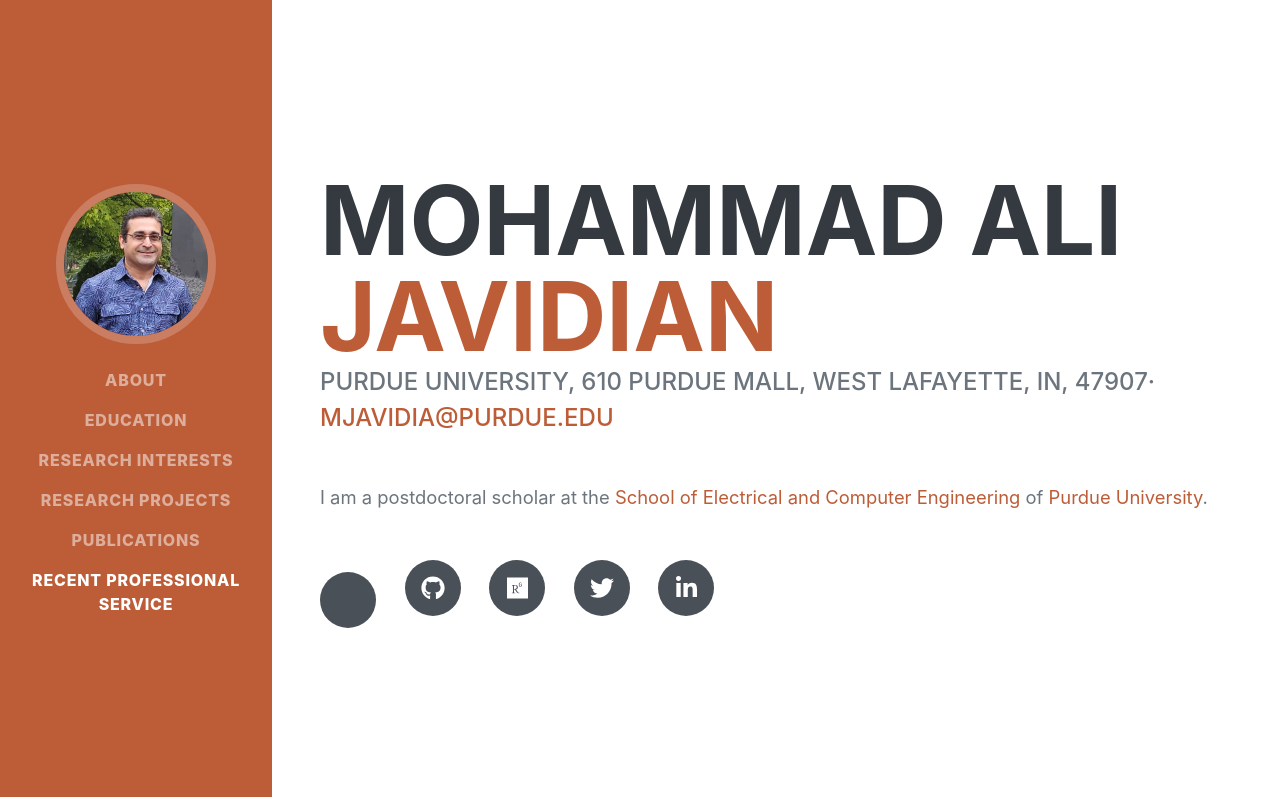
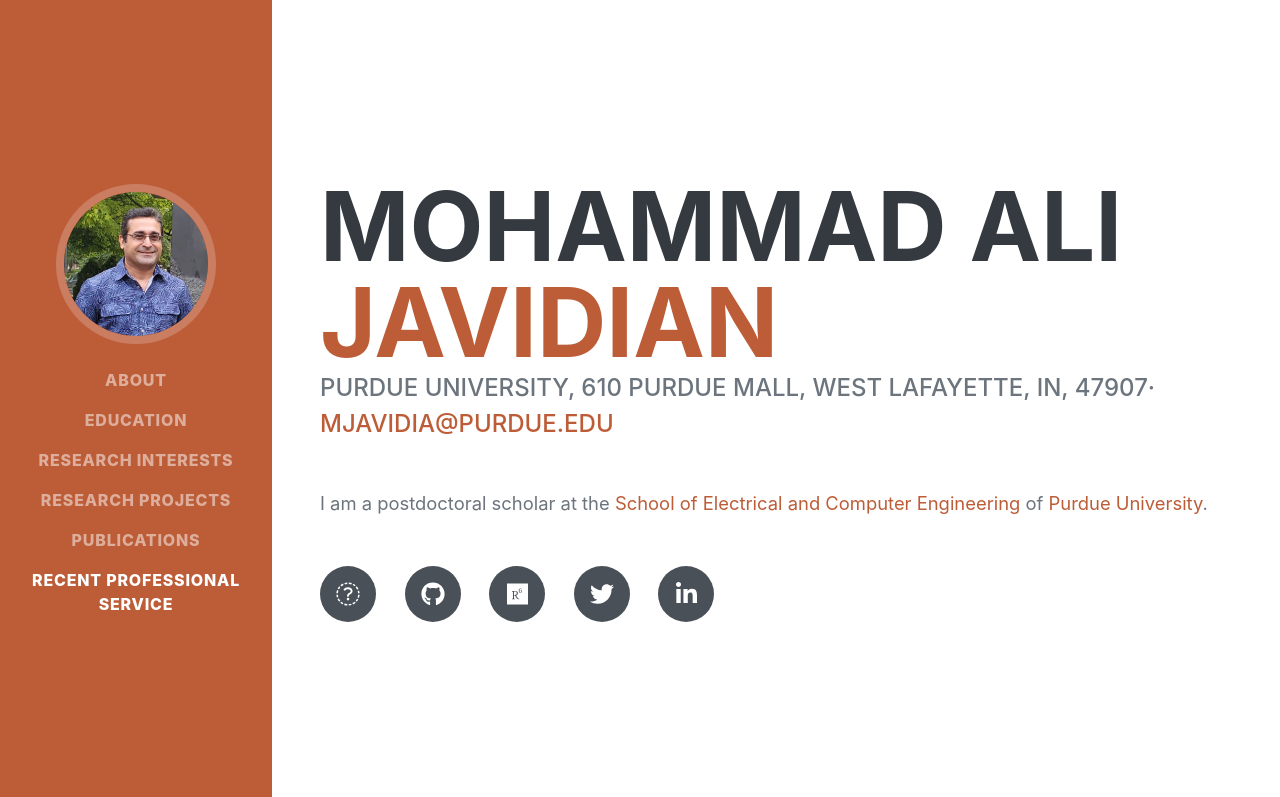
Before and after one commit to majavid/majavid.github.io, a plain HTML site: page index.html in a window 1280 px wide. Shown: the top 797 px of the page. Drawn offline with nearby package versions, Linux system fonts and the light colour scheme; a web font is replaced by a local one.

Commit message:
Update index.html

```diff
--- a/index.html
+++ b/index.html
@@ -5,7 +5,7 @@
         <meta name="viewport" content="width=device-width, initial-scale=1, shrink-to-fit=no" />
         <meta name="description" content="" />
         <meta name="author" content="" />
-        <title>Resume - Start Bootstrap Theme</title>
+        <title>Mohammad Ali Javidian</title>
         <link rel="icon" type="image/x-icon" href="assets/img/favicon.ico" />
         <!-- Font Awesome icons (free version)-->
         <script src="https://use.fontawesome.com/releases/v5.15.1/js/all.js" crossorigin="anonymous"></script>
@@ -49,7 +49,7 @@
                     </div>
                     <p class="lead mb-5">I am a postdoctoral scholar at the <a href="https://engineering.purdue.edu/ECE" target="_blank">School of Electrical and Computer Engineering</a> of <a href="https://www.purdue.edu" target="_blank">Purdue University</a>.</p>
                     <div class="social-icons">
-                        <a class="social-icon" href="https://scholar.google.com/citations?user=dtuQ0nQAAAAJ&hl=en/" target="_blank"><i class="ai ai-google-scholar"></i></a>
+                        <a class="social-icon" href="https://scholar.google.com/citations?user=dtuQ0nQAAAAJ&hl=en/" target="_blank"><i class="fab fa-google-scholar"></i></a>
                         <a class="social-icon" href="https://github.com/majavid" target="_blank"><i class="fab fa-github"></i></a>
                         <a class="social-icon" href="https://www.researchgate.net/profile/Mohammad_Javidian" target="_blank"><i class="fab fa-researchgate"></i></a>
                         <a class="social-icon" href="https://twitter.com/ali_javidian" target="_blank"><i class="fab fa-twitter"></i></a>
```
